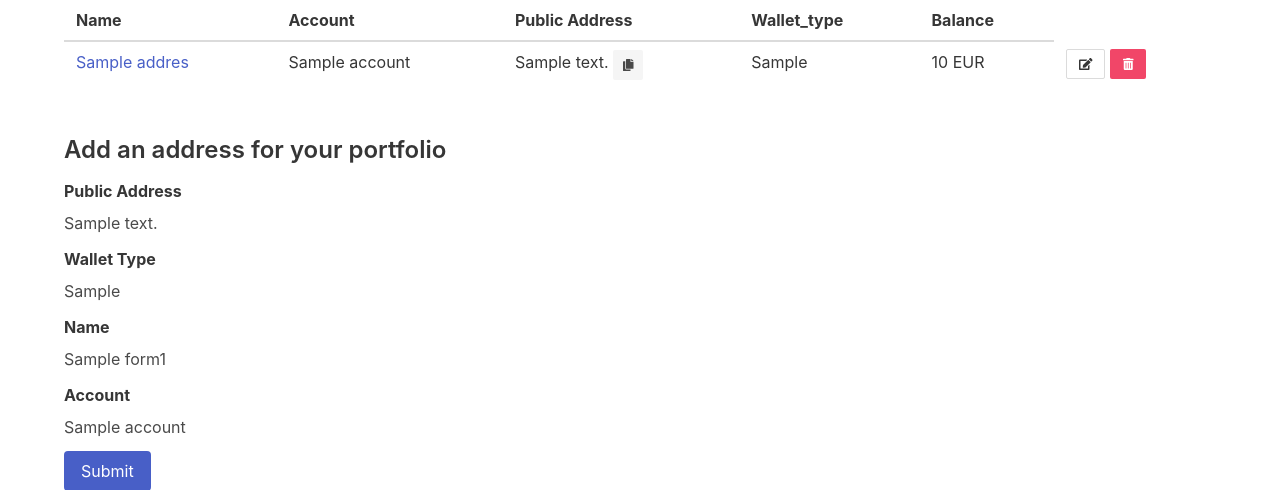
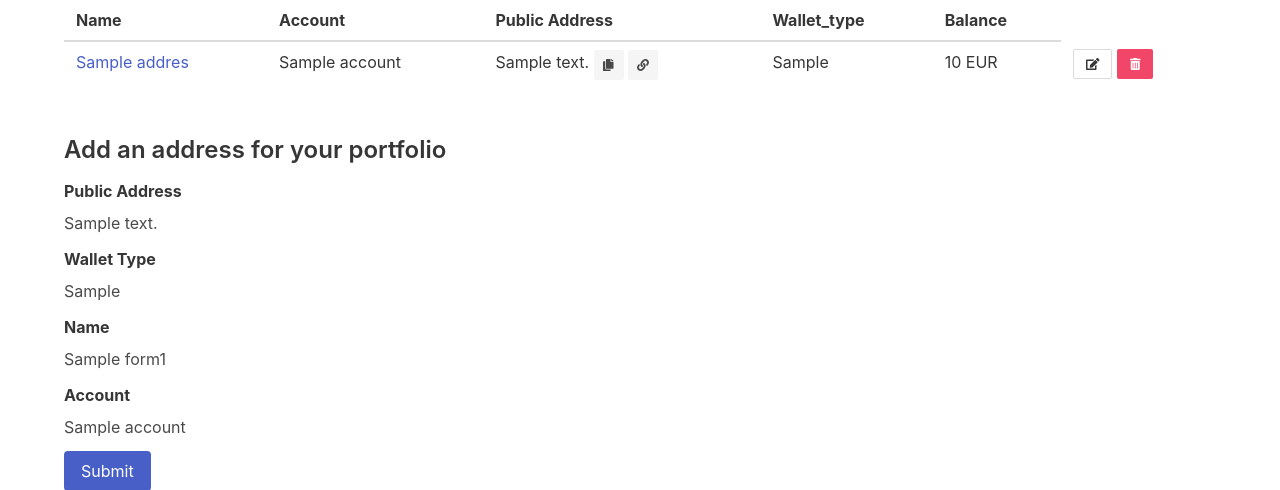
Before and after one commit to 0xthedance/cryptotracker, a Django app: template cryptotracker/templates/addresses.html in a window 1280 px wide. Shown: the part 107-597 px from the top of the page. Run offline with Django 5.2, Linux system fonts and the light colour scheme; the template is opened without the code that fills it: most values are stand-ins (such as "Sample title", 1, 10 or a date in 2020); some libraries are stand-ins or nearby versions.

Commit message:
feature: include link to etherscan for the addresses

```diff
--- a/cryptotracker/templates/address_detail.html
+++ b/cryptotracker/templates/address_detail.html
@@ -3,7 +3,7 @@
 
 <div class="container">
     <h1 class="title mt-6">Address Detail</h1>
-    <p><strong>{{ address.public_address }}</strong></p>
+    <p><a href = "https://etherscan.io/address/{{address.public_address}}">{{ address.public_address }}</a></p>
 
 </div>
 
--- a/cryptotracker/templates/addresses.html
+++ b/cryptotracker/templates/addresses.html
@@ -31,6 +31,12 @@
                                 <i class="fas fa-copy"></i>
                             </span>
                         </button>
+                        <a class="button is-small is-light" href="https://etherscan.io/address/{{ address.address.public_address }}" target="_blank">
+                            <span class="icon">
+                                <i class="fas fa-link"></i>
+                            </span>
+                        </a>
+
                     </td>
                     <td>{{ address.address.wallet_type }}</td>
                     <td>{{ address.balance }} EUR</td>
```
